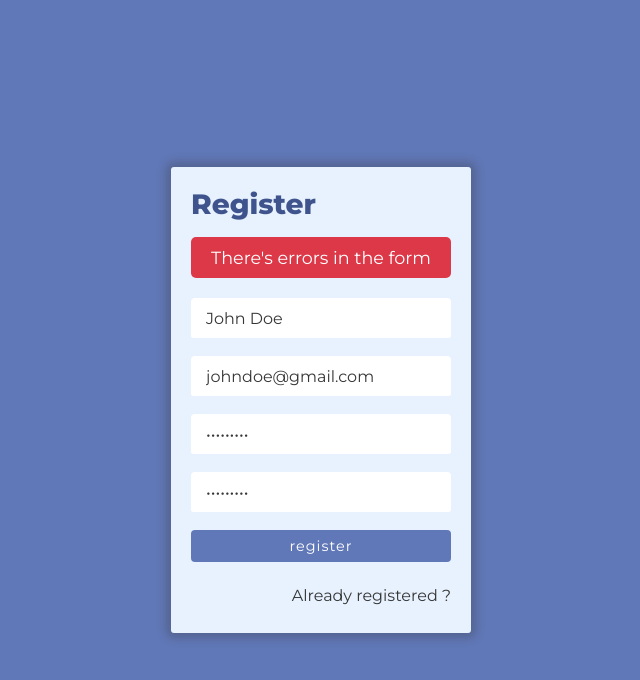
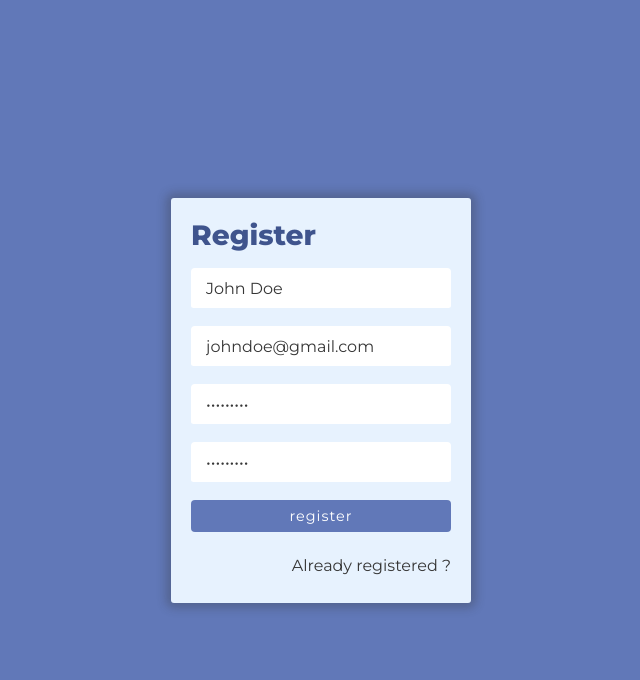
Before and after one commit to qbixmex/Journal-App, a React (Create React App) app: page /auth/register in a window 1280 px wide. Shown: the top 680 px of the page, without its empty margins (319-959 px from the left). Built offline with nearby package versions, Linux system fonts and the light colour scheme.

Commit message:
Form Errors from Redux

```diff
--- a/src/Components/Auth/RegisterScreen.tsx
+++ b/src/Components/Auth/RegisterScreen.tsx
@@ -1,15 +1,16 @@
 import { FormEvent } from "react";
 import { Link } from "react-router-dom";
 import validator from 'validator';
-import { useDispatch } from "react-redux";
+import { useDispatch, useSelector } from "react-redux";
 
-import { Register } from "../../Types";
+import { RootState, Register } from "../../Types";
 import useForm from "../../Hooks/useForm";
 import { setError, removeError } from '../../Actions/ui';
 
 const RegisterScreen = () => {
 
   const dispatch = useDispatch();
+  const { msgError } = useSelector((state: RootState) => state.ui );
 
   const initialState: Register = {
     name: "John Doe",
@@ -92,9 +93,12 @@ const RegisterScreen = () => {
 
      <form onSubmit={ handleRegister }>
 
-       <div className="auth__alert-error">
-        <p>There's errors in the form</p>
-       </div>
+      {
+        msgError &&
+        (
+          <div className="auth__alert-error text-center">{ msgError }</div>
+        )
+      }
 
       <input
         id="name"
--- a/src/Reducers/uiReducer.tsx
+++ b/src/Reducers/uiReducer.ts
@@ -1,11 +1,11 @@
-import { types, UI, UIAction } from "../Types";
+import { types, UIState, UIAction } from "../Types";
 
-const initialState: UI = {
+const initialState: UIState = {
   loading: false,
   msgError: null
-}
+};
 
-export const uiReducer = (state: UI = initialState, action: UIAction): UI => {
+export const uiReducer = (state: UIState = initialState, action: UIAction): UIState => {
   switch (action.type) {
     case types.uiSetError:
       return {
```
Also changed, not shown: src/Types/index.tsx (+5 -2 lines).
